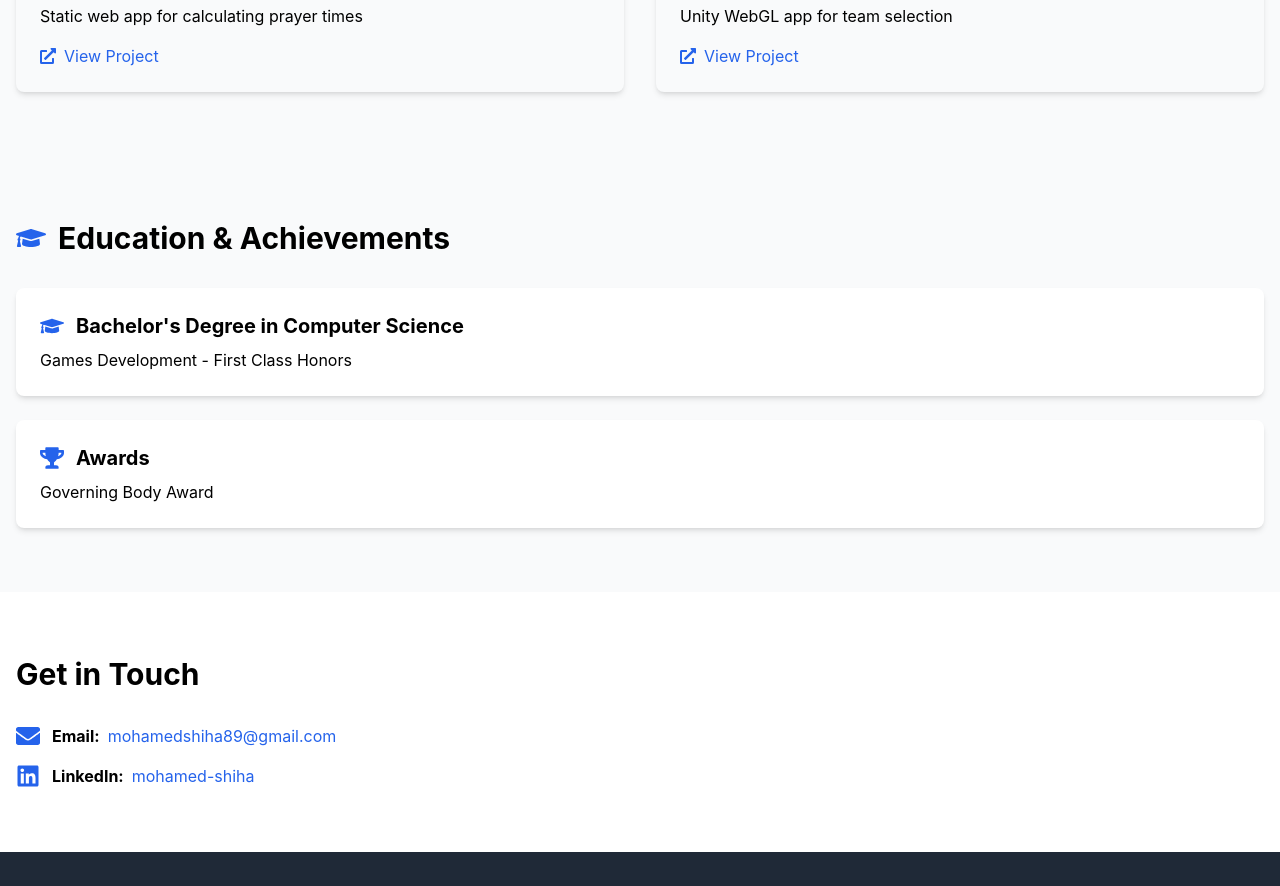
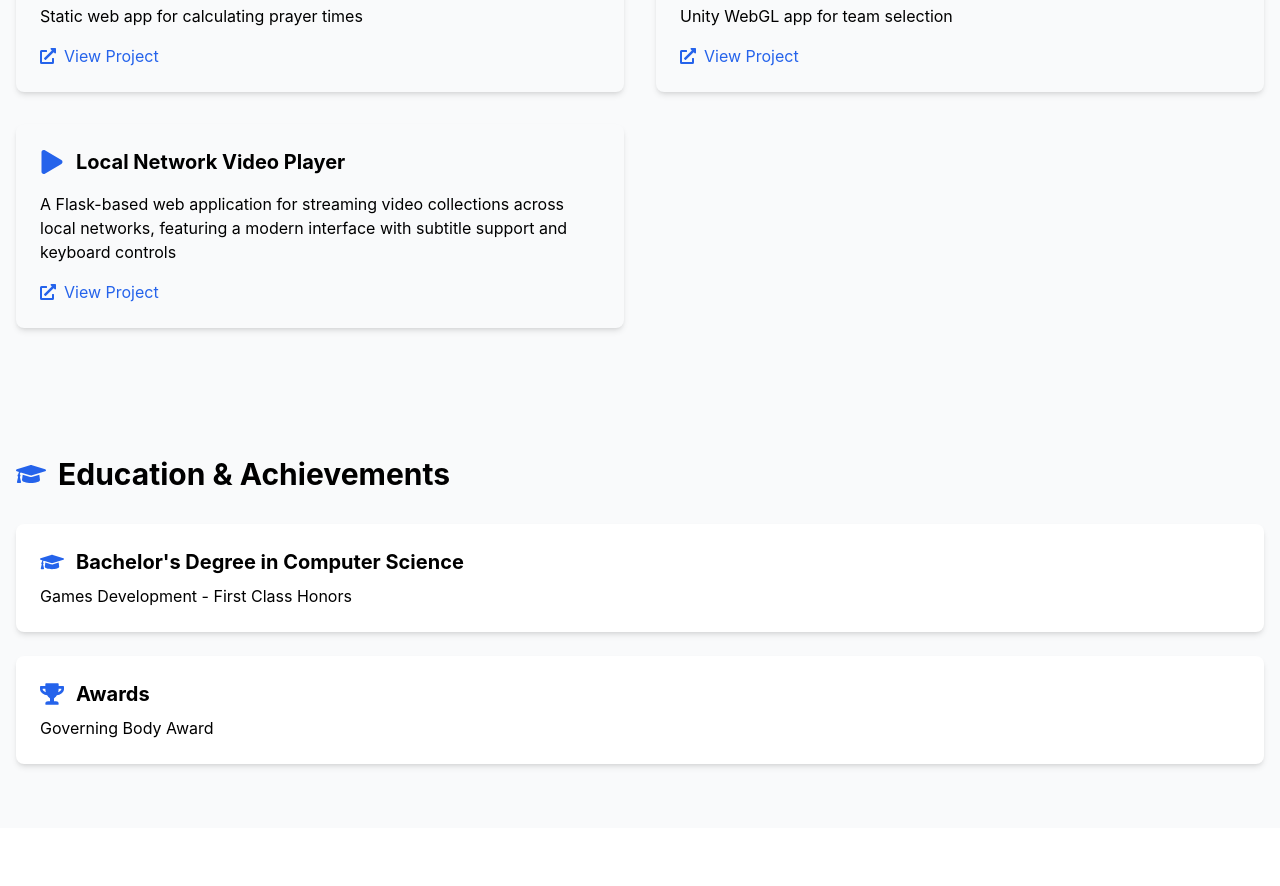
Before and after one commit to mohamed-shiha/Portfolio, a React (Create React App) app: page / in a window 1280 px wide. Shown: the part 2140-3026 px from the top of the page. Built offline with nearby package versions, Linux system fonts and the light colour scheme; the HTML template or start-up script is replaced by a standard one.

Commit message:
Added Local Network Video Player to projects

```diff
--- a/src/components/Projects.js
+++ b/src/components/Projects.js
@@ -1,5 +1,5 @@
 import { motion } from 'framer-motion';
-import { FaGamepad, FaShoppingCart, FaMosque, FaFutbol, FaExternalLinkAlt} from 'react-icons/fa';
+import { FaGamepad, FaShoppingCart, FaMosque, FaFutbol, FaExternalLinkAlt, FaPlay } from 'react-icons/fa';
 import { useScrollAnimation } from '../hooks/useScrollAnimation';
 import { useState } from 'react';
 
@@ -41,6 +41,12 @@ const personalProjects = [
     description: "Unity WebGL app for team selection",
     icon: <FaFutbol className="text-2xl text-blue-600" />,
     link: "https://justagamerforfun.itch.io/foosball-team-maker"
+  },
+  {
+    title: "Local Network Video Player",
+    description: "A Flask-based web application for streaming video collections across local networks, featuring a modern interface with subtitle support and keyboard controls",
+    icon: <FaPlay className="text-2xl text-blue-600" />,
+    link: "https://github.com/mohamed-shiha/local-network-video-player"
   }
 ];
 
```
